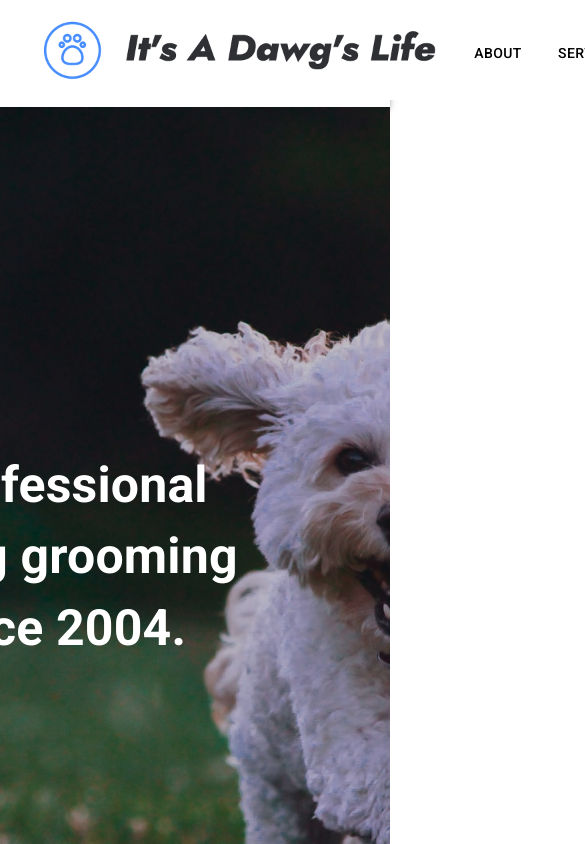
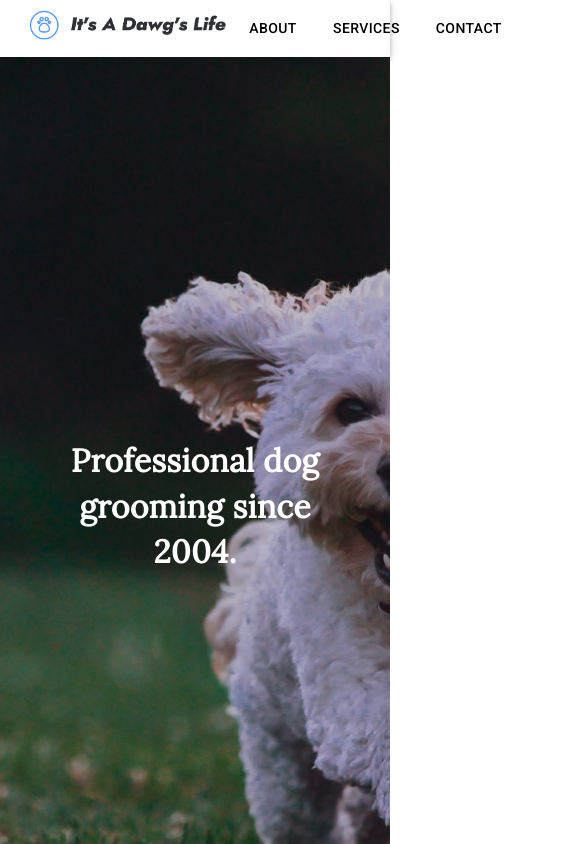
Before and after one commit to jpstanway/iadl, a React (Create React App) app: page / in a window 390 px wide. Shown: the top 844 px of the page, 585 px wide, since content can reach past the window. Built offline with nearby package versions, Linux system fonts and the light colour scheme.

Commit message:
add responsive styles to header and navbar

```diff
--- a/public/index.html
+++ b/public/index.html
@@ -10,6 +10,8 @@
       content="Web site created using create-react-app"
     />
     <link rel="apple-touch-icon" href="%PUBLIC_URL%/logo192.png" />
+    <link rel="preconnect" href="https://fonts.gstatic.com">
+    <link href="https://fonts.googleapis.com/css2?family=Lora&display=swap" rel="stylesheet">
     <link rel="stylesheet" href="https://fonts.googleapis.com/css?family=Roboto:300,400,500,700&display=swap" />
     <link rel="manifest" href="%PUBLIC_URL%/manifest.json" />
     <title>It's A Dawg's Life</title>
--- a/src/components/About.jsx
+++ b/src/components/About.jsx
@@ -25,7 +25,7 @@ const About = () => {
   const classes = useStyles();
 
   return (
-    <div className={classes.container}>
+    <div id="about" className={classes.container}>
       <Container maxWidth="md">
         <h2 className={classes.heading}>
           <span className={classes.headingText}>
--- a/src/components/Contact.jsx
+++ b/src/components/Contact.jsx
@@ -6,7 +6,7 @@ const useStyles = makeStyles((theme) =>
     createStyles({
       container: {
         paddingTop: "30px",
-        paddingBottom: "20px"
+        paddingBottom: "50px"
       },
       heading: {
         textAlign: "center"
@@ -16,6 +16,7 @@ const useStyles = makeStyles((theme) =>
         paddingBottom: "5px"
       },
       list: {
+        fontSize: "18px",
         margin: "auto",
         width: "300px"
       },
@@ -27,7 +28,7 @@ const Contact = () => {
   const classes = useStyles();
 
   return (
-    <div className={classes.container}>
+    <div id="contact" className={classes.container}>
       <Container maxWidth="md">
         <h2 className={classes.heading}>
           <span className={classes.headingText}>
--- a/src/components/Header.jsx
+++ b/src/components/Header.jsx
@@ -4,12 +4,16 @@ import homeImage from '../assets/iadl-home.jpg';
 
 const useStyles = makeStyles((theme) =>
   createStyles({
+    container: {
+      height: "900px",
+      width: "100%"
+    },
     imageContainer: {
       backgroundImage: `url(${homeImage})`,
       backgroundPosition: "center",
       backgroundSize: "cover",
       backgroundRepeat: "no-repeat",
-      height: "900px",
+      minHeight: "100%",
       width: "100%",
       position: "relative"
     },
@@ -33,7 +37,20 @@ const useStyles = makeStyles((theme) =>
       left: "25%",
       transform: "translate(-50%, -50%)",
       zIndex: "9999"
+    },
+    "@media screen and (max-width: 800px)": {
+      text: {
+        left: "50%",
+        maxWidth: "400px",
+        padding: "20px",
+        textAlign: "center"
       }
+    },
+    "@media screen and (max-width: 400px)": {
+      text: {
+        fontSize: "32px"
+      }
+    },
   }),
 );
 
@@ -41,12 +58,14 @@ const Header = () => {
   const classes = useStyles();
 
   return (
+    <div className={classes.container}>
       <div className={classes.imageContainer}>
         <div className={classes.overlay}></div>
         <h1 className={classes.text}>
           Professional dog grooming since 2004.
         </h1>
       </div>
+    </div>
   );
 };
 
--- a/src/components/Navbar.jsx
+++ b/src/components/Navbar.jsx
@@ -25,7 +25,16 @@ const useStyles = makeStyles((theme) =>
       display: "flex",
     },
     link: {
-      marginRight: "20px"
+      marginRight: "20px",
+      '&:hover': {
+        backgroundColor: "#FF7561",
+        color: "#fff"
+      }
+    },
+    "@media screen and (max-width: 600px)": {
+      logo: {
+        height: "50px"
+      }
     }
   }),
 );
@@ -38,12 +47,14 @@ const Navbar = () => {
       <AppBar position="static" className={classes.bar}>
         <Toolbar>
           <div className={classes.title}>
-            <img className={classes.logo} src={logo} alt="iadl-logo" />
+            <a href="/">
+              <img className={classes.logo} src={logo} alt="iadl-logo" />
+            </a>
           </div>
           <div className={classes.menu}>
-            <Button color="inherit" className={classes.link}>About</Button>
-            <Button color="inherit" className={classes.link}>Services</Button>
-            <Button color="inherit" className={classes.link}>Contact</Button>
+            <Button color="inherit" className={classes.link} href="#about">About</Button>
+            <Button color="inherit" className={classes.link} href="#services">Services</Button>
+            <Button color="inherit" className={classes.link} href="#contact">Contact</Button>
           </div>
         </Toolbar>
       </AppBar>
--- a/src/components/Services.jsx
+++ b/src/components/Services.jsx
@@ -27,8 +27,8 @@ const useStyles = makeStyles((theme) =>
       textAlign: "center",
       transition: "all 0.5s",
       '&:hover': {
-        border: "1.5px solid rgba(0, 0, 0, 0.10)",
-        transform: "scale(1.1)"
+        boxShadow: "0px 0px 14px 4px rgba(0,0,0,0.1)",
+        transform: "scale(1.05)"
       }
     },
     special: {
@@ -41,7 +41,7 @@ const Services = () => {
   const classes = useStyles();
 
   return (
-    <div className={classes.container}>
+    <div id="services" className={classes.container}>
       <Container maxWidth="md">
         <h2 className={classes.heading}>
           <span className={classes.headingText}>
--- a/src/styles/globals.js
+++ b/src/styles/globals.js
@@ -6,8 +6,12 @@ const theme = createMuiTheme({
       '@global': {
         body: {
           backgroundColor: "#fff",
+          color: "#1f1f1f",
           fontFamily: "Roboto, sans-serif",
           fontSize: "16px"
+        },
+        'h1, h2, h3, h4': {
+          fontFamily: "Lora, serif"
         }
       }
     },
```
Also changed, not shown: 1 other file (tests, documents, lock files or other folders). Lines whose indentation alone changed are shown as unchanged.
